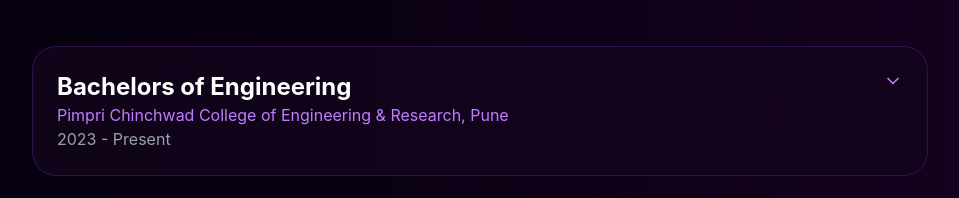
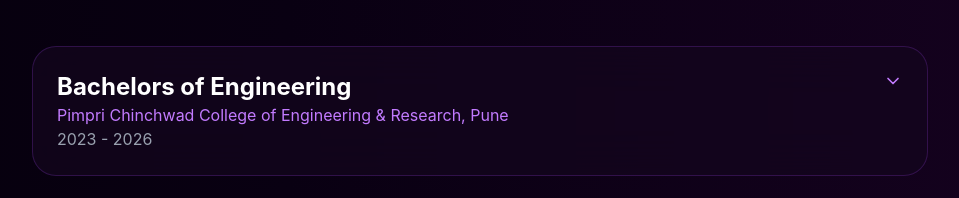
Before and after one commit to 7sneha3/Sportfolio, a React (Vite) app: page / in a window 1280 px wide. Shown: the part 1744-1942 px from the top of the page, without its empty margins (160-1119 px from the left). Built offline with nearby package versions, Linux system fonts and the light colour scheme.

Commit message:
changes done in journeyData.js

```diff
--- a/src/App.jsx
+++ b/src/App.jsx
@@ -5,6 +5,8 @@
 import Projects from "./components/Projects/Projects";
 import Contact from "./components/Contact/Contact";
 import Footer from "./components/Footer";
+
+// npm run dev
 
 function App() {
   return (
--- a/src/data/journeyData.js
+++ b/src/data/journeyData.js
@@ -4,10 +4,10 @@
       title: "Bachelors of Engineering",
       organization:
         "Pimpri Chinchwad College of Engineering & Research, Pune",
-      duration: "2023 - Present",
+      duration: "2023 - 2026",
 
       details: [
-        "Current CGPA: 9.25",
+        "Current CGPA: 9.26",
         "Specialization in Computer Engineering",
         "Smart India Hackathon: Runner-up among the top 10 teams in internal hackathon",
         "Copyrighted: Smart Street Parking Solution",
```
